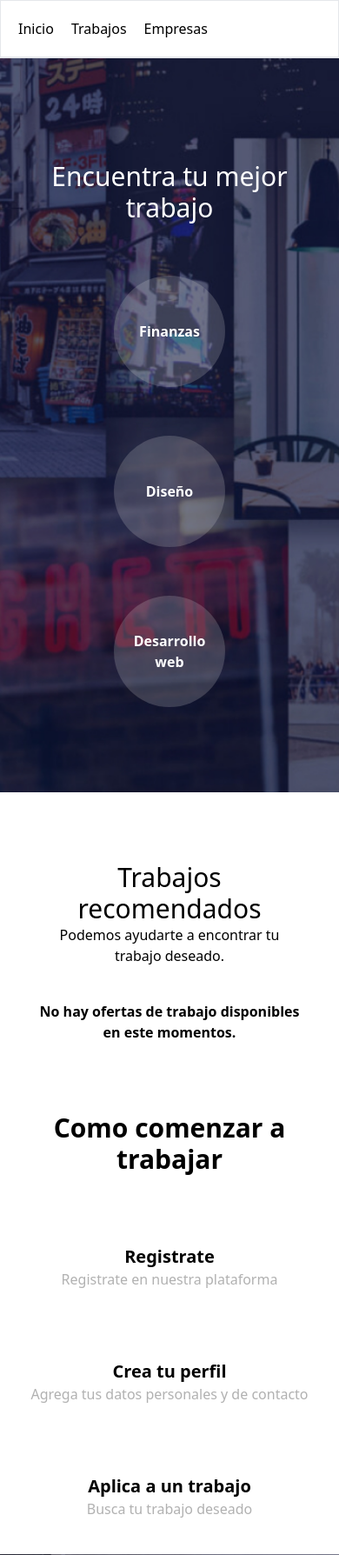
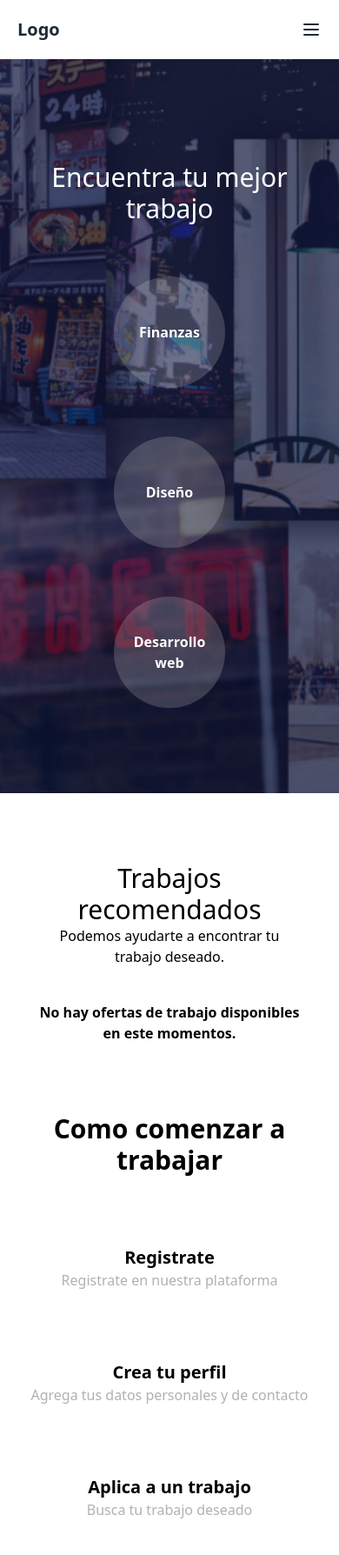
Before and after one commit to Art3611/Bolsa-de-trabajo, a PHP site: page /proyectointegrado2t2024-DiosTeOdia/ in a window 390 px wide. Shown: the top 1788 px of the page at 87% size. Run offline with PHP 8.4, Linux system fonts and the light colour scheme; data that the repository does not hold is empty; some libraries are stand-ins or nearby versions.

Commit message:
menu responsive

```diff
--- a/bolsa-trabajo/public/css/default.css
+++ b/bolsa-trabajo/public/css/default.css
@@ -30,3 +30,26 @@
         background-repeat: no-repeat;
     }
 }
+
+#menu {
+    display: none;
+}
+
+   /* Estilos adicionales */
+   #menu-button {
+    cursor: pointer;
+}
+#menu {
+    position: absolute;
+    top: 100%;
+    left: 0;
+    right: 0;
+    background-color: #ffffff; /* Fondo blanco o el color que prefieras */
+    z-index: 50; /* Asegúrate de que el menú se superponga correctamente */
+}
+@media (min-width: 640px) {
+    #menu {
+        position: static;
+        background-color: transparent;
+    }
+}
--- a/bolsa-trabajo/public/js/main.js
+++ b/bolsa-trabajo/public/js/main.js
@@ -0,0 +1,3 @@
+document.getElementById('burger').addEventListener('click', function() {
+    document.getElementById('mobile-menu').classList.toggle('hidden');
+});
--- a/bolsa-trabajo/views/partials/footer.php
+++ b/bolsa-trabajo/views/partials/footer.php
@@ -30,5 +30,6 @@
             <p class='text-center'>@2024 Todos los derechos reservados</p>
      </div>
 </footer>
+<script src="<?= constant('URL')?>public/js/main.js"></script>
 </body>
 </html>
--- a/bolsa-trabajo/views/partials/navbar.php
+++ b/bolsa-trabajo/views/partials/navbar.php
@@ -1,47 +1,96 @@
-<header>
-    <nav class="flex justify-between items-center px-5 sm:px-20 py-5 border border-b-2">
-        <div class="flex gap-5">
-            <a href="<?= constant('URL')?>" class="text-[#000] hover:text-[#1E40AF]">Inicio</a>
-            <a href="<?= constant('URL')?>ofertas/" class="text-[#000] hover:text-[#1E40AF]">Trabajos</a>
-            <a href="<?= constant('URL')?>empresas/" class="text-[#000] hover:text-[#1E40AF]">Empresas</a>
-        </div>
+<?php
 
-        <div class="flex gap-3">
-        <?php
-            require_once __DIR__ . '../../../controllers/userSesion.php';
-            $userSession = new UserSesion();
-            $currentUser = $userSession->getCurrentUser();
+require_once __DIR__ . '../../../controllers/userSesion.php';
+$userSession = new UserSesion();
+$currentUser = $userSession->getCurrentUser();
 
-            if ($currentUser && $currentUser['user']) {
-                // Si hay un usuario actual, muestra el botón
-                echo '
-                <div id="login-button" class="sm:flex hidden gap-x-5 bg-[#DCE8F8] p-2 rounded-lg mt-1 z-10">
-                    <a class="text-[#2A56CB] hover:text-[#1E40AF]" href="' . constant('URL') . 'login/logout">Cerrar sesión</a>
-                </div>';
+?>
 
-                if ($currentUser['rol_id'] == 2) { // rol_id 2 es para empresas
-                    echo '
-                    <div id="profile-button" class="sm:flex hidden gap-x-5 bg-[#DCE8F8] p-2 rounded-lg mt-1 z-10">
-                        <a class="text-[#2A56CB] hover:text-[#1E40AF]" href="' . constant('URL') . 'perfilEmpresa/">Perfil de Empresa</a>
-                    </div>';
-                } else {
-                    // Si el usuario no es una empresa, muestra el botón de perfil
-                    echo '
-                    <div id="profile-button" class="sm:flex hidden gap-x-5 bg-[#DCE8F8] p-2 rounded-lg mt-1 z-10">
-                        <a class="text-[#2A56CB] hover:text-[#1E40AF]" href="' . constant('URL') . 'perfilUsuario/">Perfil</a>
-                    </div>';
-                }
-            } else {
-                // Si no hay un usuario actual, muestra los botones de inicio de sesión y registro
-                echo '
-                <div id="login-button" class="sm:flex hidden gap-x-5 bg-[#DCE8F8] p-2 rounded-lg mt-1 z-10">
-                    <a href="' . constant('URL') . 'login/" class="text-[#2A56CB] hover:text-[#1E40AF]">Iniciar Sesión</a>
-                </div>
-                <div id="register-button" class="sm:flex hidden gap-x-5 bg-[#DCE8F8] p-2 rounded-lg mt-1 z-10">
-                    <a href="' . constant('URL') . 'registroUsuario/" class="text-[#2A56CB] hover:text-[#1E40AF]">Registrarme</a>
-                </div>';
-            }
-            ?>
-        </div>
-    </nav>
-</header>
+<!-- Navbar -->
+<div class="flex items-center justify-between p-5 bg-white">
+    <div>
+        <a href="#" class="text-xl font-bold text-gray-800">Logo</a>
+    </div>
+    <div class="hidden md:flex items-center space-x-3">
+        <a href="<?= constant('URL')?>" class="text-gray-800 hover:text-gray-500">Inicio</a>
+        <a href="<?= constant('URL')?>ofertas/" class="text-gray-800 hover:text-gray-500">Trabajos</a>
+        <a href="<?= constant('URL')?>empresas/" class="text-gray-800 hover:text-gray-500">Empresas</a>
+        <?php if ($currentUser && $currentUser['user']) { ?>
+        <?php if ($currentUser['rol_id'] == 2) { ?>
+            <div id="profile-button" class="flex gap-x-5 bg-[#DCE8F8] p-2 rounded-lg mt-1 z-10">
+                <a class="text-[#2A56CB] hover:text-[#1E40AF]" href="<?= constant('URL') ?>perfilEmpresa/">
+                    <svg xmlns="http://www.w3.org/2000/svg" width="24" height="24" viewBox="0 0 24 24" fill="none" stroke="currentColor" stroke-width="2" stroke-linecap="round" stroke-linejoin="round" class="icon icon-tabler icons-tabler-outline icon-tabler-user">
+                        <path stroke="none" d="M0 0h24v24H0z" fill="none" />
+                        <path d="M8 7a4 4 0 1 0 8 0a4 4 0 0 0 -8 0" />
+                        <path d="M6 21v-2a4 4 0 0 1 4 -4h4a4 4 0 0 1 4 4v2" />
+                    </svg>
+                </a>
+            </div>
+        <?php } else { ?>
+            <a class="text-[#2A56CB] hover:text-[#1E40AF]" href="<?= constant('URL') ?>perfilUsuario/">
+                <svg xmlns="http://www.w3.org/2000/svg" width="24" height="24" viewBox="0 0 24 24" fill="none" stroke="currentColor" stroke-width="2" stroke-linecap="round" stroke-linejoin="round" class="icon icon-tabler icons-tabler-outline icon-tabler-user">
+                    <path stroke="none" d="M0 0h24v24H0z" fill="none" />
+                    <path d="M8 7a4 4 0 1 0 8 0a4 4 0 0 0 -8 0" />
+                    <path d="M6 21v-2a4 4 0 0 1 4 -4h4a4 4 0 0 1 4 4v2" />
+                </svg>
+            </a>
+        <?php } ?>
+        <a class="text-[#2A56CB] hover:text-[#1E40AF]" href="<?= constant('URL') ?>login/logout">
+            <svg xmlns="http://www.w3.org/2000/svg" width="24" height="24" viewBox="0 0 24 24" fill="none" stroke="currentColor" stroke-width="2" stroke-linecap="round" stroke-linejoin="round" class="icon icon-tabler icons-tabler-outline icon-tabler-logout">
+                <path stroke="none" d="M0 0h24v24H0z" fill="none" />
+                <path d="M14 8v-2a2 2 0 0 0 -2 -2h-7a2 2 0 0 0 -2 2v12a2 2 0 0 0 2 2h7a2 2 0 0 0 2 -2v-2" />
+                <path d="M9 12h12l-3 -3" />
+                <path d="M18 15l3 -3" />
+            </svg>
+        </a>
+    <?php } else { ?>
+        <a href="<?= constant('URL') ?>login/" class="text-gray-800 hover:text-gray-500">Iniciar Sesión</a>
+        <a href="<?= constant('URL') ?>registroUsuario/" class="text-gray-800 hover:text-gray-500">Registrarme</a>
+    <?php } ?>
+    </div>
+    <div class="md:hidden cursor-pointer" id="burger">
+        <svg xmlns="http://www.w3.org/2000/svg" fill="none" viewBox="0 0 24 24" stroke="currentColor" class="w-6 h-6 text-gray-800">
+            <path stroke-linecap="round" stroke-linejoin="round" stroke-width="2" d="M4 6h16M4 12h16M4 18h16"></path>
+        </svg>
+    </div>
+</div>
+
+<!-- Mobile Menu -->
+<div class="hidden flex flex-col space-y-3 text-center md:hidden" id="mobile-menu">
+    <a href="<?= constant('URL')?>" class="text-gray-800 hover:text-gray-500">Inicio</a>
+    <a href="<?= constant('URL')?>ofertas/" class="text-gray-800 hover:text-gray-500">Trabajos</a>
+    <a href="<?= constant('URL')?>empresas/" class="text-gray-800 hover:text-gray-500">Empresas</a>
+
+    <?php if ($currentUser && $currentUser['user']) { ?>
+        <?php if ($currentUser['rol_id'] == 2) { ?>
+            <div id="profile-button" class="flex gap-x-5 bg-[#DCE8F8] p-2 rounded-lg mt-1 z-10">
+                <a class="text-[#2A56CB] hover:text-[#1E40AF]" href="<?= constant('URL') ?>perfilEmpresa/">
+                    <svg xmlns="http://www.w3.org/2000/svg" width="24" height="24" viewBox="0 0 24 24" fill="none" stroke="currentColor" stroke-width="2" stroke-linecap="round" stroke-linejoin="round" class="icon icon-tabler icons-tabler-outline icon-tabler-user">
+                        <path stroke="none" d="M0 0h24v24H0z" fill="none" />
+                        <path d="M8 7a4 4 0 1 0 8 0a4 4 0 0 0 -8 0" />
+                        <path d="M6 21v-2a4 4 0 0 1 4 -4h4a4 4 0 0 1 4 4v2" />
+                    </svg>
+                </a>
+            </div>
+        <?php } else { ?>
+            <a class="text-[#2A56CB] hover:text-[#1E40AF]" href="<?= constant('URL') ?>perfilUsuario/">
+                <svg xmlns="http://www.w3.org/2000/svg" width="24" height="24" viewBox="0 0 24 24" fill="none" stroke="currentColor" stroke-width="2" stroke-linecap="round" stroke-linejoin="round" class="icon icon-tabler icons-tabler-outline icon-tabler-user">
+                    <path stroke="none" d="M0 0h24v24H0z" fill="none" />
+                    <path d="M8 7a4 4 0 1 0 8 0a4 4 0 0 0 -8 0" />
+                    <path d="M6 21v-2a4 4 0 0 1 4 -4h4a4 4 0 0 1 4 4v2" />
+                </svg>
+            </a>
+        <?php } ?>
+        <a class="text-[#2A56CB] hover:text-[#1E40AF]" href="<?= constant('URL') ?>login/logout">
+            <svg xmlns="http://www.w3.org/2000/svg" width="24" height="24" viewBox="0 0 24 24" fill="none" stroke="currentColor" stroke-width="2" stroke-linecap="round" stroke-linejoin="round" class="icon icon-tabler icons-tabler-outline icon-tabler-logout">
+                <path stroke="none" d="M0 0h24v24H0z" fill="none" />
+                <path d="M14 8v-2a2 2 0 0 0 -2 -2h-7a2 2 0 0 0 -2 2v12a2 2 0 0 0 2 2h7a2 2 0 0 0 2 -2v-2" />
+                <path d="M9 12h12l-3 -3" />
+                <path d="M18 15l3 -3" />
+            </svg>
+        </a>
+    <?php } else { ?>
+        <a href="<?= constant('URL') ?>login/" class="text-gray-800 hover:text-gray-500">Iniciar Sesión</a>
+        <a href="<?= constant('URL') ?>registroUsuario/" class="text-gray-800 hover:text-gray-500">Registrarme</a>
+    <?php } ?>
+</div>
```
